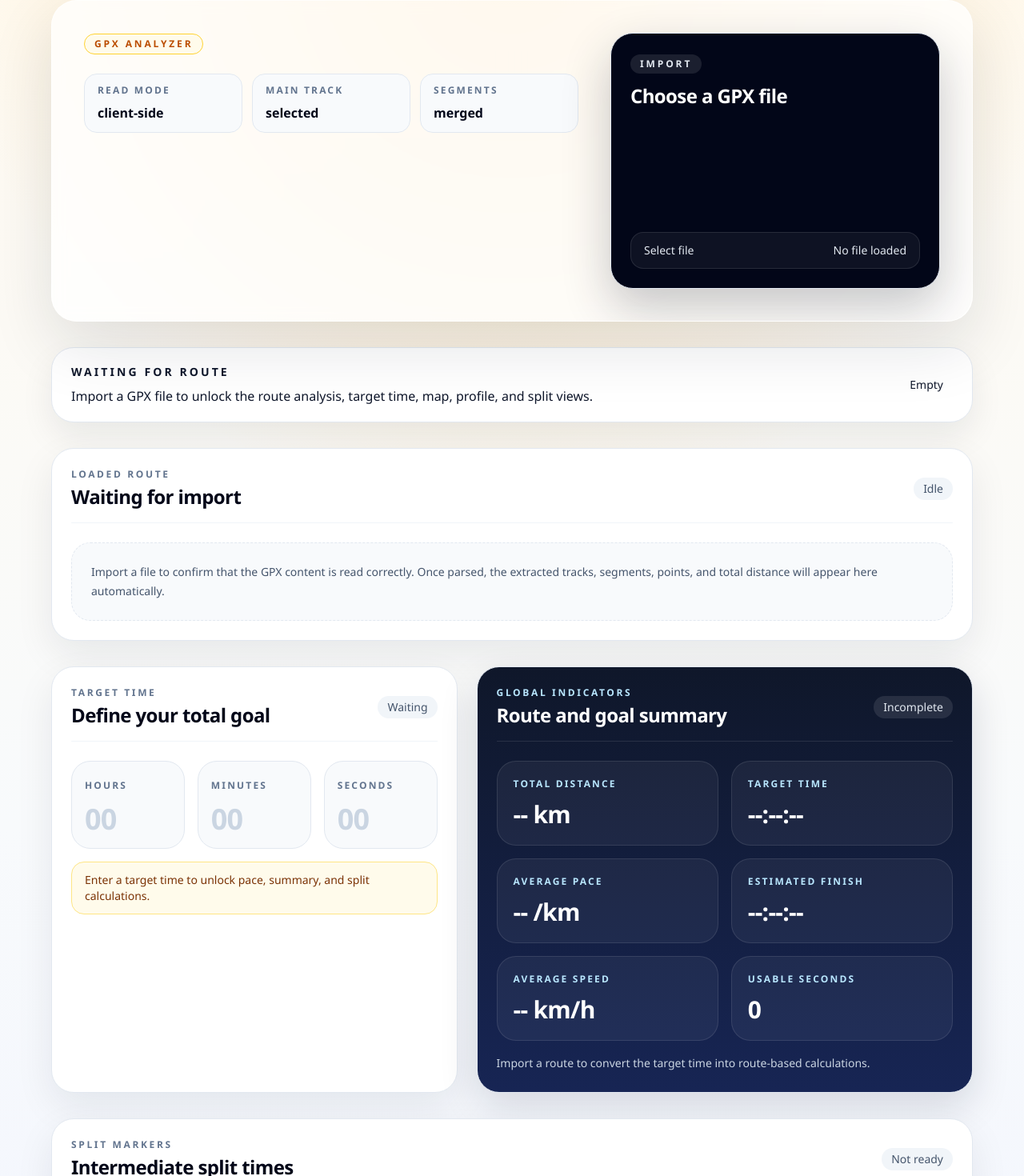
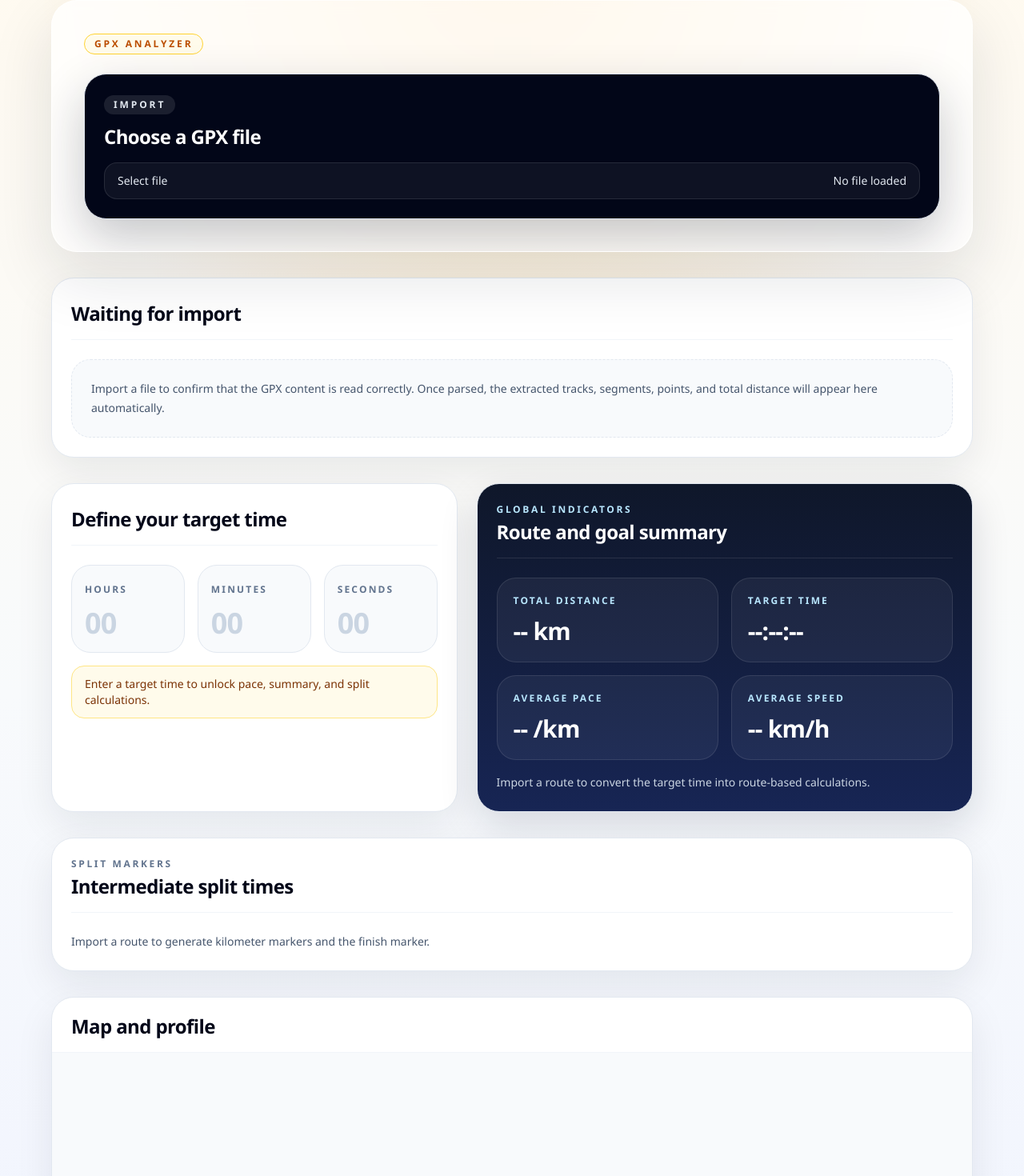
Before and after one commit to dieperid/gpx-analyzer, a Next.js app: page / in a window 1280 px wide. Shown: the part 40-1510 px from the top of the page at 80% size. Built offline with nearby package versions, Linux system fonts and the light colour scheme.

Commit message:
refactor: removed bunch of useless things

```diff
--- a/app/page.tsx
+++ b/app/page.tsx
@@ -41,40 +41,6 @@ export default function Home() {
     activeRoute !== null && targetTime.status === "valid"
       ? buildSplitMarkers(activeRoute, targetTime.totalSeconds)
       : [];
-  const appState: {
-    badge: string;
-    label: string;
-    message: string;
-    tone: "empty" | "loading" | "error" | "ready";
-  } = isLoading
-    ? {
-        badge: "Processing",
-        label: "Loading route",
-        message:
-          "The GPX file is being parsed and all views will update automatically.",
-        tone: "loading",
-      }
-    : errorMessage
-      ? {
-          badge: "Error",
-          label: "Import problem",
-          message: errorMessage,
-          tone: "error",
-        }
-      : loadedRoute
-        ? {
-            badge: "Ready",
-            label: "Route loaded",
-            message: `${loadedRoute.fileName} is active across the map, profile, summary, and split table.`,
-            tone: "ready",
-          }
-        : {
-            badge: "Empty",
-            label: "Waiting for route",
-            message:
-              "Import a GPX file to unlock the route analysis, target time, map, profile, and split views.",
-            tone: "empty",
-          };
 
   async function handleFileSelection(file: File | null) {
     if (!file) {
@@ -149,17 +115,9 @@ export default function Home() {
     <main className="min-h-screen bg-[radial-gradient(circle_at_top,rgba(245,158,11,0.24),transparent_28%),linear-gradient(180deg,#fffaf0_0%,#f8fafc_45%,#eef2ff_100%)] px-6 py-10 text-slate-950 sm:px-10 lg:px-16">
       <div className="mx-auto flex w-full max-w-6xl flex-col gap-8">
         <section className="overflow-hidden rounded-4xl border border-white/70 bg-white/75 p-8 shadow-[0_30px_80px_rgba(15,23,42,0.12)] backdrop-blur md:p-10">
-          <div className="grid gap-10 lg:grid-cols-[1.2fr_0.8fr]">
-            <div className="space-y-6">
-              <div className="inline-flex items-center rounded-full border border-amber-300 bg-amber-50 px-3 py-1 text-xs font-semibold uppercase tracking-[0.24em] text-amber-700">
-                GPX Analyzer
-              </div>
-
-              <div className="grid gap-3 text-sm text-slate-600 sm:grid-cols-3">
-                <InfoCard label="Read mode" value="client-side" />
-                <InfoCard label="Main track" value="selected" />
-                <InfoCard label="Segments" value="merged" />
-              </div>
+          <div className="space-y-6">
+            <div className="inline-flex items-center rounded-full border border-amber-300 bg-amber-50 px-3 py-1 text-xs font-semibold uppercase tracking-[0.24em] text-amber-700">
+              GPX Analyzer
             </div>
 
             <button
@@ -171,7 +129,7 @@ export default function Home() {
               }}
               onDragLeave={() => setIsDragging(false)}
               onDrop={onDrop}
-              className={`group relative flex min-h-[320px] flex-col items-start justify-between rounded-[28px] border p-6 text-left transition ${
+              className={`group w-full relative flex space-y-4 flex-col items-start justify-between rounded-[28px] border p-6 text-left transition ${
                 isDragging
                   ? "border-sky-500 bg-sky-50 shadow-[0_20px_50px_rgba(14,165,233,0.18)]"
                   : "border-slate-200 bg-slate-950 text-white shadow-[0_24px_60px_rgba(15,23,42,0.24)]"
@@ -220,50 +178,22 @@ export default function Home() {
           </div>
         </section>
 
-        <AppStateBanner state={appState} />
-
         <section className="rounded-[28px] border border-slate-200 bg-white p-6 shadow-[0_18px_48px_rgba(15,23,42,0.08)]">
           <div className="flex flex-col gap-4 border-b border-slate-100 pb-4 sm:flex-row sm:items-center sm:justify-between">
             <div>
-              <p className="text-xs font-semibold uppercase tracking-[0.22em] text-slate-500">
-                Loaded route
-              </p>
               <h2 className="mt-1 text-2xl font-semibold tracking-tight text-slate-950">
                 {activeRoute?.name ??
                   loadedRoute?.fileName ??
                   "Waiting for import"}
               </h2>
             </div>
-            <div className="rounded-full bg-slate-100 px-3 py-1 text-sm text-slate-600">
-              {loadedRoute ? "Ready" : "Idle"}
-            </div>
           </div>
 
           {activeRoute ? (
             <div className="mt-6 grid gap-4 sm:grid-cols-2 xl:grid-cols-3">
               <MetricCard
-                label="Main track"
-                value={`#${activeRoute.sourceTrackIndex + 1}`}
-              />
-              <MetricCard
-                label="Tracks"
-                value={activeRoute.trackCount.toLocaleString()}
-              />
-              <MetricCard
-                label="Segments"
-                value={activeRoute.segmentCount.toLocaleString()}
-              />
-              <MetricCard
-                label="Track points"
-                value={activeRoute.points.length.toLocaleString()}
-              />
-              <MetricCard
                 label="Distance"
                 value={formatDistance(activeRoute.totalDistanceMeters)}
-              />
-              <MetricCard
-                label="Elevation samples"
-                value={activeRoute.elevationPointCount.toLocaleString()}
               />
               <MetricCard
                 label="Total ascent"
@@ -272,10 +202,6 @@ export default function Home() {
               <MetricCard
                 label="Total descent"
                 value={formatElevation(activeRoute.totalDescentMeters)}
-              />
-              <MetricCard
-                label="Ignored points"
-                value={activeRoute.ignoredPointCount.toLocaleString()}
               />
             </div>
           ) : (
@@ -291,15 +217,9 @@ export default function Home() {
           <div className="rounded-[28px] border border-slate-200 bg-white p-6 shadow-[0_18px_48px_rgba(15,23,42,0.08)]">
             <div className="flex flex-col gap-4 border-b border-slate-100 pb-4 sm:flex-row sm:items-center sm:justify-between">
               <div>
-                <p className="text-xs font-semibold uppercase tracking-[0.22em] text-slate-500">
-                  Target time
-                </p>
                 <h2 className="mt-1 text-2xl font-semibold tracking-tight text-slate-950">
-                  Define your total goal
+                  Define your target time
                 </h2>
-              </div>
-              <div className="rounded-full bg-slate-100 px-3 py-1 text-sm text-slate-600">
-                {targetTime.status === "valid" ? "Ready" : "Waiting"}
               </div>
             </div>
 
@@ -326,7 +246,8 @@ export default function Home() {
 
             {targetTime.status === "empty" ? (
               <div className="mt-4 rounded-2xl border border-amber-200 bg-amber-50 px-4 py-3 text-sm text-amber-900">
-                Enter a target time to unlock pace, summary, and split calculations.
+                Enter a target time to unlock pace, summary, and split
+                calculations.
               </div>
             ) : targetTime.status === "invalid" ? (
               <div className="mt-4 rounded-2xl border border-rose-200 bg-rose-50 px-4 py-3 text-sm text-rose-800">
@@ -334,16 +255,13 @@ export default function Home() {
               </div>
             ) : (
               <p className="mt-4 text-sm leading-6 text-slate-600">
-                Enter `hours`, `minutes`, and `seconds`. Minutes and seconds must
-                stay between `00` and `59`.
+                Enter `hours`, `minutes`, and `seconds`. Minutes and seconds
+                must stay between `00` and `59`.
               </p>
             )}
           </div>
 
-          <TargetTimeSummary
-            route={activeRoute}
-            targetTime={targetTime}
-          />
+          <TargetTimeSummary route={activeRoute} targetTime={targetTime} />
         </section>
 
         <SplitMarkersSection
@@ -355,83 +273,33 @@ export default function Home() {
         <section className="overflow-hidden rounded-[28px] border border-slate-200 bg-white shadow-[0_18px_48px_rgba(15,23,42,0.08)]">
           <div className="flex flex-col gap-4 border-b border-slate-100 px-6 py-4 sm:flex-row sm:items-center sm:justify-between">
             <div>
-              <p className="text-xs font-semibold uppercase tracking-[0.22em] text-slate-500">
-                Route visualization
-              </p>
               <h2 className="mt-1 text-2xl font-semibold tracking-tight text-slate-950">
                 {activeRoute?.name ??
                   loadedRoute?.fileName ??
                   "Map and profile"}
               </h2>
             </div>
-            <div className="rounded-full bg-slate-100 px-3 py-1 text-sm text-slate-600">
-              {loadedRoute ? "Auto-fit enabled" : "Awaiting import"}
-            </div>
           </div>
 
           {activeRoute && loadedRoute ? (
             <>
-              <RouteMap key={loadedRoute.importId} route={activeRoute} embedded />
+              <RouteMap
+                key={loadedRoute.importId}
+                route={activeRoute}
+                embedded
+              />
               <div className="overflow-hidden rounded-b-[28px] border-t border-slate-100 bg-[linear-gradient(180deg,#0f172a_0%,#172554_100%)]">
                 <ElevationProfilePanel route={activeRoute} embedded />
               </div>
             </>
           ) : (
-            <div className="flex h-[620px] items-center justify-center bg-slate-50 px-6 text-sm text-slate-500">
+            <div className="flex h-155 items-center justify-center bg-slate-50 px-6 text-sm text-slate-500">
               Import a GPX file to display the route map and elevation profile.
             </div>
           )}
         </section>
       </div>
     </main>
-  );
-}
-
-function InfoCard({ label, value }: { label: string; value: string }) {
-  return (
-    <div className="rounded-2xl border border-slate-200 bg-slate-50 px-4 py-3">
-      <p className="text-xs font-semibold uppercase tracking-[0.18em] text-slate-500">
-        {label}
-      </p>
-      <p className="mt-2 text-base font-semibold text-slate-950">{value}</p>
-    </div>
-  );
-}
-
-function AppStateBanner({
-  state,
-}: {
-  state: {
-    badge: string;
-    label: string;
-    message: string;
-    tone: "empty" | "loading" | "error" | "ready";
-  };
-}) {
-  return (
-    <section
-      className={`rounded-[28px] border px-6 py-5 shadow-[0_18px_40px_rgba(15,23,42,0.08)] ${
-        state.tone === "empty"
-          ? "border-slate-200 bg-white text-slate-900"
-          : state.tone === "loading"
-            ? "border-sky-200 bg-sky-50 text-sky-950"
-            : state.tone === "error"
-              ? "border-rose-200 bg-rose-50 text-rose-900"
-              : "border-emerald-200 bg-emerald-50 text-emerald-950"
-      }`}
-    >
-      <div className="flex flex-col gap-3 sm:flex-row sm:items-center sm:justify-between">
-        <div>
-          <p className="text-sm font-semibold uppercase tracking-[0.22em]">
-            {state.label}
-          </p>
-          <p className="mt-2 text-base">{state.message}</p>
-        </div>
-        <div className="rounded-full bg-white/70 px-3 py-1 text-sm font-medium">
-          {state.badge}
-        </div>
-      </div>
-    </section>
   );
 }
 
@@ -495,9 +363,6 @@ function ElevationProfilePanel({
   route: ParsedGpxRoute | null;
   embedded?: boolean;
 }) {
-  const startPoint = route?.points[0] ?? null;
-  const endPoint = route?.points[route.points.length - 1] ?? null;
-
   return (
     <div
       className={
@@ -513,23 +378,6 @@ function ElevationProfilePanel({
       {route ? (
         <div className="mt-5 space-y-5 text-sm leading-6 text-slate-200">
           <ProfileChart route={route} fullBleed={embedded} />
-          <DetailRow
-            label="Segment lengths"
-            value={route.segments
-              .map(
-                (segment) =>
-                  `#${segment.index + 1}: ${segment.points.length} pts / ${formatDistance(segment.totalDistanceMeters)}`,
-              )
-              .join(" | ")}
-          />
-          <DetailRow
-            label="Start coordinate"
-            value={startPoint ? formatCoordinate(startPoint) : "Unavailable"}
-          />
-          <DetailRow
-            label="End coordinate"
-            value={endPoint ? formatCoordinate(endPoint) : "Unavailable"}
-          />
         </div>
       ) : (
         <p className="mt-5 text-sm leading-6 text-slate-300">
@@ -539,21 +387,6 @@ function ElevationProfilePanel({
       )}
     </div>
   );
-}
-
-function DetailRow({ label, value }: { label: string; value: string }) {
-  return (
-    <div className="rounded-2xl border border-white/10 bg-white/5 px-4 py-3">
-      <p className="text-xs font-semibold uppercase tracking-[0.18em] text-sky-200">
-        {label}
-      </p>
-      <p className="mt-2 text-sm leading-6 text-white">{value}</p>
-    </div>
-  );
-}
-
-function formatCoordinate(point: ParsedGpxRoute["points"][number]): string {
-  return `${point.latitude.toFixed(5)}, ${point.longitude.toFixed(5)}`;
 }
 
 function TargetTimeSummary({
@@ -566,11 +399,12 @@ function TargetTimeSummary({
   const hasRoute = route !== null;
   const pacePerKmSeconds =
     hasRoute && targetTime.status === "valid"
-      ? targetTime.totalSeconds / Math.max(route.totalDistanceMeters / 1000, 0.001)
+      ? targetTime.totalSeconds /
+        Math.max(route.totalDistanceMeters / 1000, 0.001)
       : null;
   const averageSpeedKmh =
     hasRoute && targetTime.status === "valid"
-      ? (route.totalDistanceMeters / 1000) / (targetTime.totalSeconds / 3600)
+      ? route.totalDistanceMeters / 1000 / (targetTime.totalSeconds / 3600)
       : null;
 
   return (
@@ -584,17 +418,12 @@ function TargetTimeSummary({
             Route and goal summary
           </h2>
         </div>
-        <div className="rounded-full bg-white/10 px-3 py-1 text-sm text-slate-200">
-          {targetTime.status === "valid" ? "Live" : "Incomplete"}
-        </div>
       </div>
 
       <div className="mt-6 grid gap-4 sm:grid-cols-2">
         <DarkMetricCard
           label="Total distance"
-          value={
-            hasRoute ? formatDistance(route.totalDistanceMeters) : "-- km"
-          }
+          value={hasRoute ? formatDistance(route.totalDistanceMeters) : "-- km"}
         />
         <DarkMetricCard
           label="Target time"
@@ -606,38 +435,24 @@ function TargetTimeSummary({
         />
         <DarkMetricCard
           label="Average pace"
-          value={pacePerKmSeconds !== null ? formatPace(pacePerKmSeconds) : "-- /km"}
-        />
-        <DarkMetricCard
-          label="Estimated finish"
           value={
-            targetTime.status === "valid"
-              ? formatDuration(targetTime.totalSeconds)
-              : "--:--:--"
+            pacePerKmSeconds !== null ? formatPace(pacePerKmSeconds) : "-- /km"
           }
         />
-      </div>
-
-      <div className="mt-4 grid gap-4 sm:grid-cols-2">
         <DarkMetricCard
           label="Average speed"
           value={
-            averageSpeedKmh !== null ? `${averageSpeedKmh.toFixed(2)} km/h` : "-- km/h"
-          }
-        />
-        <DarkMetricCard
-          label="Usable seconds"
-          value={
-            targetTime.status === "valid"
-              ? targetTime.totalSeconds.toLocaleString()
-              : "0"
+            averageSpeedKmh !== null
+              ? `${averageSpeedKmh.toFixed(2)} km/h`
+              : "-- km/h"
           }
         />
       </div>
 
       {!hasRoute ? (
         <p className="mt-4 text-sm leading-6 text-slate-300">
-          Import a route to convert the target time into route-based calculations.
+          Import a route to convert the target time into route-based
+          calculations.
         </p>
       ) : targetTime.status === "empty" ? (
         <p className="mt-4 text-sm leading-6 text-slate-300">
@@ -646,8 +461,8 @@ function TargetTimeSummary({
         </p>
       ) : targetTime.status !== "valid" ? (
         <p className="mt-4 text-sm leading-6 text-slate-300">
-          Enter a valid target time to calculate the theoretical average pace and
-          keep the summary indicators in sync.
+          Enter a valid target time to calculate the theoretical average pace
+          and keep the summary indicators in sync.
         </p>
       ) : null}
     </div>
@@ -687,9 +502,6 @@ function SplitMarkersSection({
             Intermediate split times
           </h2>
         </div>
-        <div className="rounded-full bg-slate-100 px-3 py-1 text-sm text-slate-600">
-          {splitMarkers.length > 0 ? `${splitMarkers.length} markers` : "Not ready"}
-        </div>
       </div>
 
       {!route ? (
@@ -698,7 +510,8 @@ function SplitMarkersSection({
         </p>
       ) : targetTime.status === "empty" ? (
         <p className="mt-6 text-sm leading-6 text-slate-600">
-          Enter a target time to calculate split times for each kilometer marker.
+          Enter a target time to calculate split times for each kilometer
+          marker.
         </p>
       ) : targetTime.status !== "valid" ? (
         <p className="mt-6 text-sm leading-6 text-slate-600">
@@ -715,8 +528,8 @@ function SplitMarkersSection({
             <MetricCard
               label="Final distance"
               value={formatDistance(
-                splitMarkers[splitMarkers.length - 1]?.cumulativeDistanceMeters ??
-                  route.totalDistanceMeters,
+                splitMarkers[splitMarkers.length - 1]
+                  ?.cumulativeDistanceMeters ?? route.totalDistanceMeters,
               )}
             />
             <MetricCard
@@ -743,12 +556,17 @@ function SplitMarkersSection({
                   </span>
                 </div>
                 <div className="mt-4 grid grid-cols-2 gap-3 text-sm text-slate-700">
-                  <MobileStat label="Time" value={formatDuration(marker.estimatedTimeSeconds)} />
-                  <MobileStat label="Gain" value={formatElevation(marker.elevationGainMeters)} />
-                  <MobileStat label="Loss" value={formatElevation(marker.elevationLossMeters)} />
                   <MobileStat
-                    label="Coord"
-                    value={`${marker.latitude.toFixed(4)}, ${marker.longitude.toFixed(4)}`}
+                    label="Time"
+                    value={formatDuration(marker.estimatedTimeSeconds)}
+                  />
+                  <MobileStat
+                    label="Gain"
+                    value={formatElevation(marker.elevationGainMeters)}
+                  />
+                  <MobileStat
+                    label="Loss"
+                    value={formatElevation(marker.elevationLossMeters)}
                   />
                 </div>
               </div>
@@ -757,30 +575,30 @@ function SplitMarkersSection({
 
           <div className="mt-6 hidden overflow-hidden rounded-3xl border border-slate-200 lg:block">
             <div className="overflow-x-auto">
-              <div className="min-w-[860px]">
-                <div className="grid grid-cols-[110px_1fr_130px_110px_110px_150px] gap-4 bg-slate-50 px-5 py-4 text-xs font-semibold uppercase tracking-[0.18em] text-slate-500">
+              <div className="min-w-215">
+                <div className="grid grid-cols-5 gap-4 bg-slate-50 px-5 py-4 text-xs font-semibold uppercase tracking-[0.18em] text-slate-500">
                   <span>Marker</span>
                   <span>Distance</span>
                   <span>Estimated time</span>
                   <span>Gain</span>
                   <span>Loss</span>
-                  <span>Coordinate</span>
                 </div>
 
                 <div className="divide-y divide-slate-100">
                   {splitMarkers.map((marker) => (
                     <div
                       key={`${marker.kind}-${marker.label}-${marker.cumulativeDistanceMeters}`}
-                      className="grid grid-cols-[110px_1fr_130px_110px_110px_150px] gap-4 px-5 py-4 text-sm text-slate-700"
+                      className="grid grid-cols-5 gap-4 px-5 py-4 text-sm text-slate-700"
                     >
-                      <span className="font-semibold text-slate-950">{marker.label}</span>
-                      <span>{formatDistance(marker.cumulativeDistanceMeters)}</span>
+                      <span className="font-semibold text-slate-950">
+                        {marker.label}
+                      </span>
+                      <span>
+                        {formatDistance(marker.cumulativeDistanceMeters)}
+                      </span>
                       <span>{formatDuration(marker.estimatedTimeSeconds)}</span>
                       <span>{formatElevation(marker.elevationGainMeters)}</span>
                       <span>{formatElevation(marker.elevationLossMeters)}</span>
-                      <span className="truncate text-slate-500">
-                        {marker.latitude.toFixed(4)}, {marker.longitude.toFixed(4)}
-                      </span>
                     </div>
                   ))}
                 </div>
@@ -924,7 +742,11 @@ function parseTargetTimeInput(input: TargetTimeInput): ParsedTargetTime {
   const minutes = input.minutes === "" ? 0 : Number.parseInt(input.minutes, 10);
   const seconds = input.seconds === "" ? 0 : Number.parseInt(input.seconds, 10);
 
-  if (!Number.isInteger(hours) || !Number.isInteger(minutes) || !Number.isInteger(seconds)) {
+  if (
+    !Number.isInteger(hours) ||
+    !Number.isInteger(minutes) ||
+    !Number.isInteger(seconds)
+  ) {
     return {
       status: "invalid",
       errorMessage: "Only numeric values are allowed for the target time.",
@@ -955,7 +777,6 @@ function parseTargetTimeInput(input: TargetTimeInput): ParsedTargetTime {
     errorMessage: null,
     totalSeconds,
   };
-
 }
 
 function formatDuration(totalSeconds: number): string {
--- a/components/route-map-client.tsx
+++ b/components/route-map-client.tsx
@@ -53,12 +53,9 @@ export default function RouteMapClient({
               {route.name ?? `Track #${route.sourceTrackIndex + 1}`}
             </h2>
           </div>
-          <div className="rounded-full bg-slate-100 px-3 py-1 text-sm text-slate-600">
-            Auto-fit enabled
-          </div>
         </div>
       )}
-      <div className="h-[320px] w-full sm:h-[420px]">
+      <div className="h-80 w-full sm:h-105">
         <MapContainer
           center={startPosition}
           zoom={13}
--- a/components/route-map.tsx
+++ b/components/route-map.tsx
@@ -4,7 +4,7 @@ import { type ParsedGpxRoute } from "@/lib/gpx";
 const RouteMapClient = dynamic(() => import("./route-map-client"), {
   ssr: false,
   loading: () => (
-    <div className="flex h-[420px] items-center justify-center bg-slate-100 text-sm text-slate-500">
+    <div className="flex h-105 items-center justify-center bg-slate-100 text-sm text-slate-500">
       Loading map...
     </div>
   ),
```
